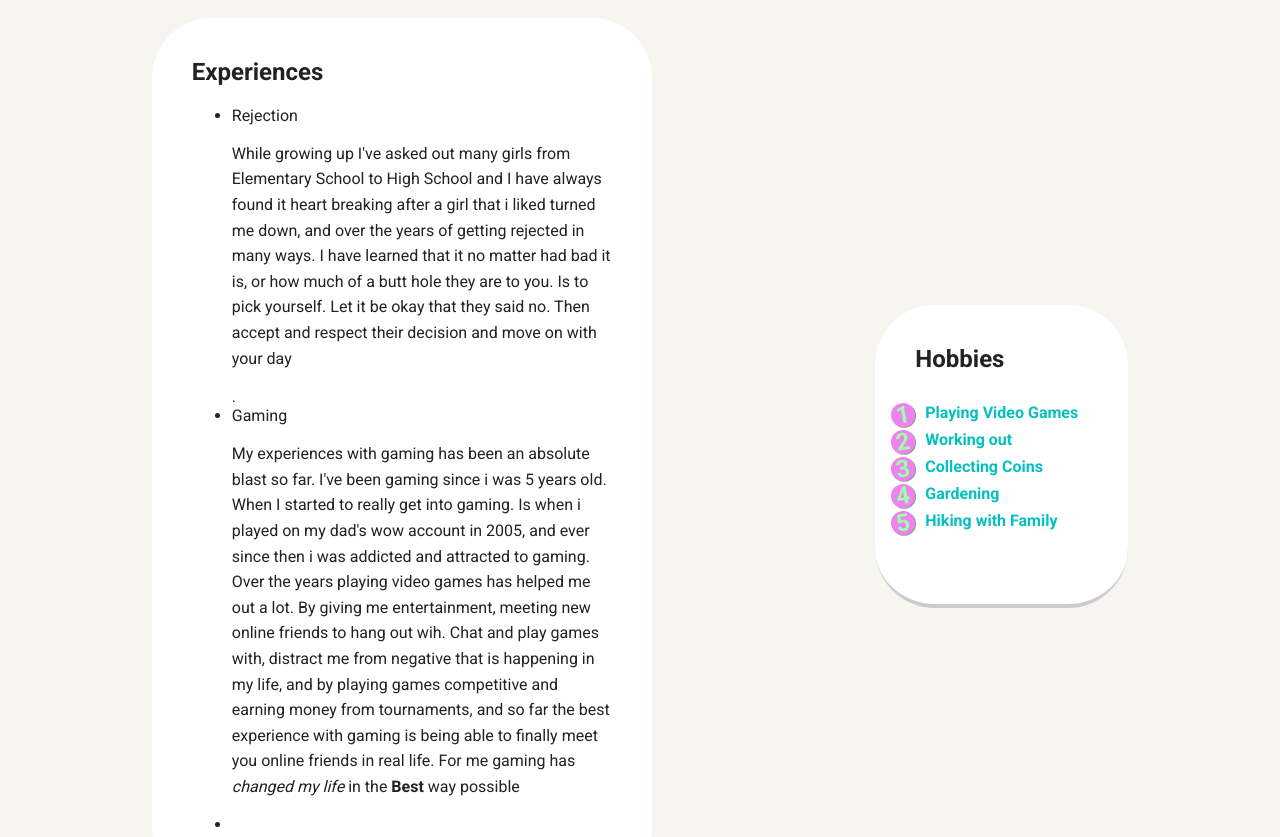
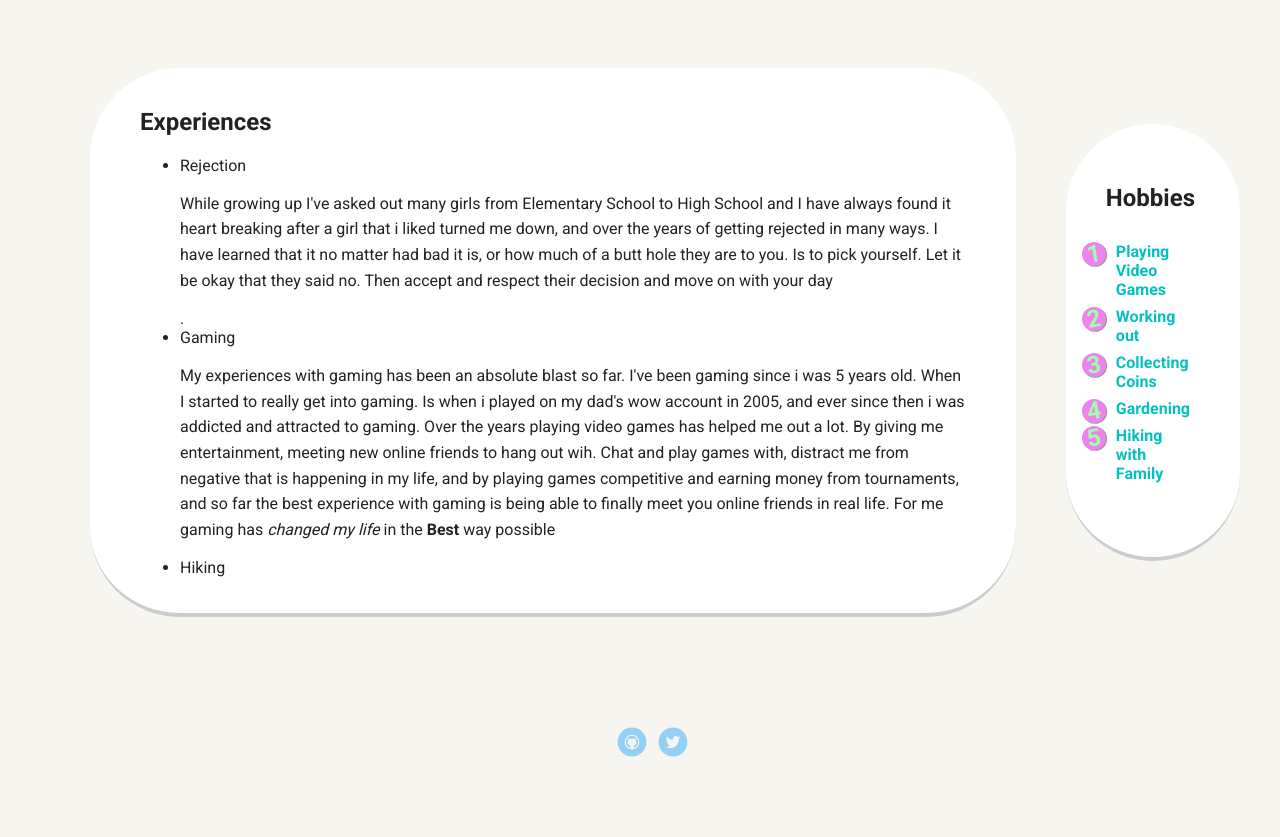
Before and after one commit to Dylan-Jensen/My-Personal-Profile-Page, a plain HTML site: page portfolio_update_v1/Experience.html in a window 1280 px wide. Shown: the part 472-1309 px from the top of the page. Drawn offline with Linux system fonts and the light colour scheme; a web font is replaced by a local one.

Commit message:
trying to fix my hobbies box

```diff
--- a/portfolio_update_v1/Experience.html
+++ b/portfolio_update_v1/Experience.html
@@ -33,10 +33,10 @@
                 competitive and earning money from tournaments, and so far the best experience with gaming is being able to finally meet you online
                 friends in real life. For me gaming has <em>changed my life</em> in the <strong>Best</strong> way possible
             </p>
-            <li></li>
+            <li>Hiking</li> <p></p>
             </ul>
       </div>
-      <div class="card">
+      <div class="card2">
         <h2>Hobbies</h2>
         <ol class="coolz">
           <li>Playing Video Games</li>
@@ -51,6 +51,7 @@
     <footer>
       <ul>
         <li><a href="https://github.com/Dylan-Jensen" target="_blank" class="social github">Github</a></li>
+        <li><a href="https://twitter.com/Dylanf20001" target="_blank" class="social twitter">Twitter</a></li>
       </ul>
     </footer>
   </body>
--- a/portfolio_update_v1/styles.css
+++ b/portfolio_update_v1/styles.css
@@ -89,13 +89,14 @@ header .profile-image:hover {
   color: white;
 }
 .card {
-  margin: auto;
-  padding: 20px 40px 40px;
-  max-width: 500px;
+  margin: 50px;
+  padding: 20px 50px 20px;
+  max-width: auto;
+  max-height: auto;
   text-align: left;
   background: #fff;
   border-bottom: 4px solid #ccc;
-  border-radius: 60px;
+  border-radius: 90px;
   transition: all .5s;
 }
 .card:hover {
@@ -211,7 +212,7 @@ a.social:hover {
   padding: 10px;
   }
   ol {
-    max-width: 350px;
+    max-width: auto;
     counter-reset: my-awesome-counter;
     list-style: none;
     padding-left: 40px;
@@ -260,5 +261,14 @@ a.social:hover {
   .head-picture {
     line-height: 1.5;
   }
+  .card2 {
+    margin: auto;
+    padding: 40px 40px 40px;
+    text-align: left;
+    background: #fff;
+    border-bottom: 4px solid #ccc;
+    border-radius: 90px;
+    transition: all .5s;
+  }
 
 }
```
Also changed, not shown: portfolio_update_v1/index.html (+1 -0 lines).
